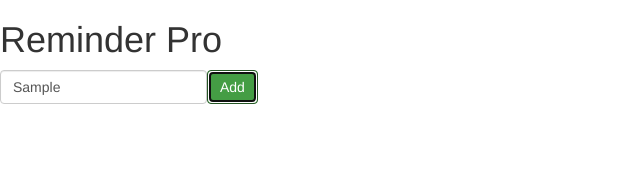
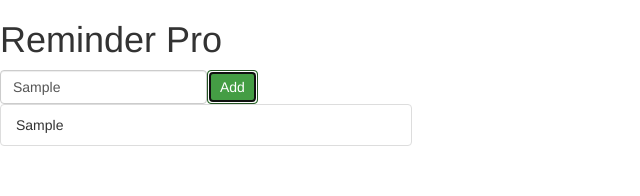
Before and after one commit to courtg47/reminder-pro, a React (Create React App) app: page / in a window 1280 px wide. Both pictures are taken after typing "Sample" into the empty fields and a click on the button "Add". Shown: the top 196 px of the page, without its empty margins (0-640 px from the left). Built offline with nearby package versions, Linux system fonts and the light colour scheme.

Commit message:
feat: Create add functionality to add reminders to the DOM
Created ability to add reminders that will be appended to the page.

```diff
--- a/src/components/App.jsx
+++ b/src/components/App.jsx
@@ -14,6 +14,23 @@
     this.props.addReminder(this.state.text);
   }
 
+  renderReminders() {
+    const { reminders } = this.props;
+    return (
+      <ul className="list-group col-sm-4">
+      {
+        reminders.map(reminder => {
+          return (
+            <li key={reminder.id} className="list-group-item">
+              <section>{reminder.text}</section>
+            </li>
+          )
+        })
+      }
+      </ul>
+    )
+  }
+
   render() {
     return (
       <section className="app">
@@ -22,8 +39,9 @@
           <section className="form-group">
             <input className="form-control" placeholder="I have to..." onChange={event => this.setState({text: event.target.value})}/>
           </section>
-          <button type="button" className="btn btn-success" onClick={() => this.addReminder}>Add</button>
+          <button type="button" className="btn btn-success" onClick={() => this.addReminder()}>Add</button>
         </section>
+        { this.renderReminders() }
       </section>
     )
   }
```
